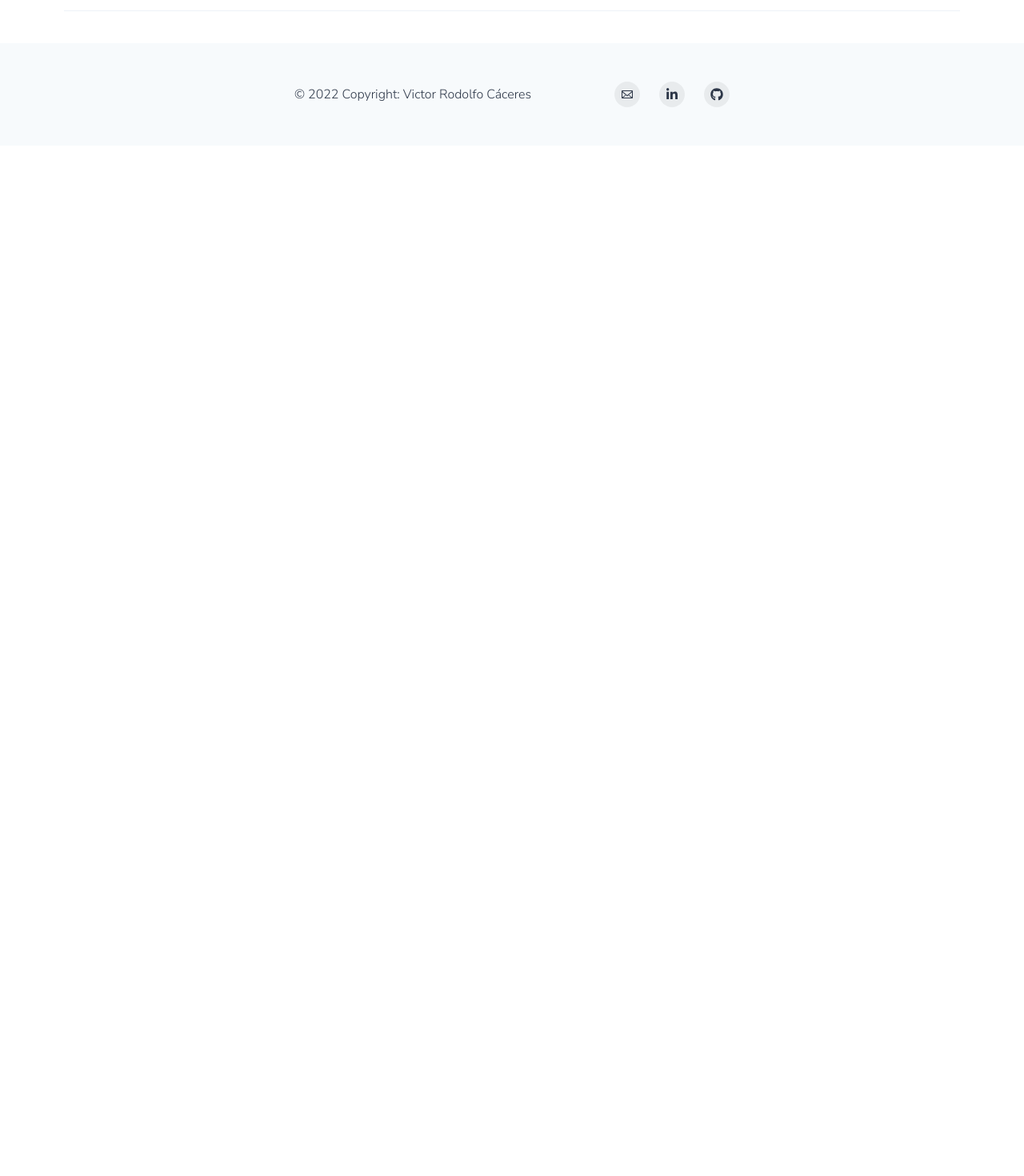
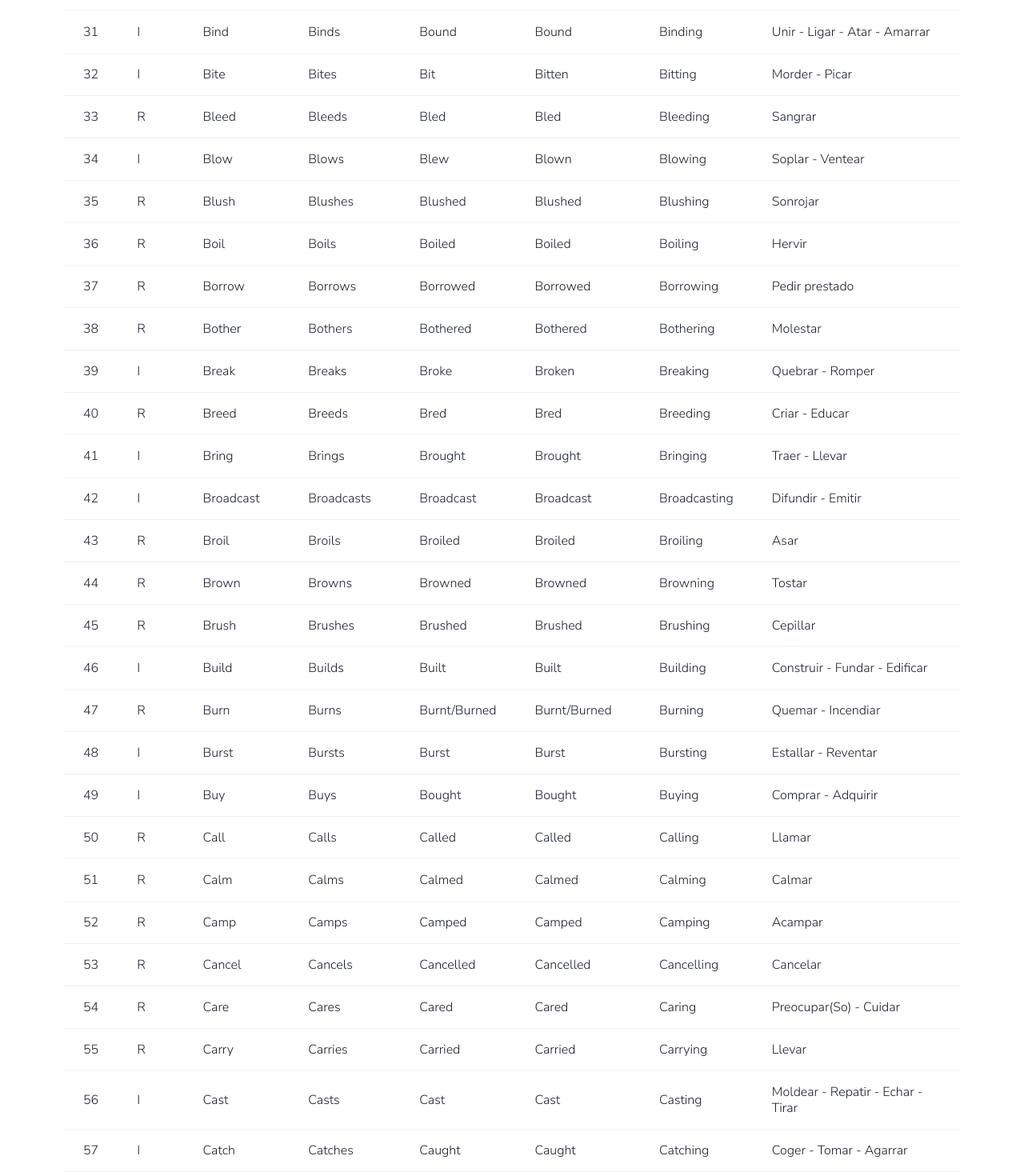
Before and after one commit to sherlock28/list-verb-english, a React (Create React App) app: page / in a window 1280 px wide. Shown: the part 1840-3310 px from the top of the page at 80% size. Before the commit the page ends 2022 px from the top, so only its background shows below. Built offline with nearby package versions, Linux system fonts and the light colour scheme.

Commit message:
Added new verbs

```diff
--- a/src/data/listOfVerbs.js
+++ b/src/data/listOfVerbs.js
@@ -289,4 +289,304 @@ export const listOfVerbs = [
         "gerund": "Bidding",
         "meaning": "Mandar - Ordenar",
     },
+    {
+        "id": 31,
+        "type": "I",
+        "simpleForm": "Bind",
+        "thirdPerson": "Binds",
+        "simplePast": "Bound",
+        "pastParticiple": "Bound",
+        "gerund": "Binding",
+        "meaning": "Unir - Ligar - Atar - Amarrar",
+    },
+    {
+        "id": 32,
+        "type": "I",
+        "simpleForm": "Bite",
+        "thirdPerson": "Bites",
+        "simplePast": "Bit",
+        "pastParticiple": "Bitten",
+        "gerund": "Bitting",
+        "meaning": "Morder - Picar",
+    },
+    {
+        "id": 33,
+        "type": "R",
+        "simpleForm": "Bleed",
+        "thirdPerson": "Bleeds",
+        "simplePast": "Bled",
+        "pastParticiple": "Bled",
+        "gerund": "Bleeding",
+        "meaning": "Sangrar",
+    },
+    {
+        "id": 34,
+        "type": "I",
+        "simpleForm": "Blow",
+        "thirdPerson": "Blows",
+        "simplePast": "Blew",
+        "pastParticiple": "Blown",
+        "gerund": "Blowing",
+        "meaning": "Soplar - Ventear",
+    },
+    {
+        "id": 35,
+        "type": "R",
+        "simpleForm": "Blush",
+        "thirdPerson": "Blushes",
+        "simplePast": "Blushed",
+        "pastParticiple": "Blushed",
+        "gerund": "Blushing",
+        "meaning": "Sonrojar",
+    },
+    {
+        "id": 36,
+        "type": "R",
+        "simpleForm": "Boil",
+        "thirdPerson": "Boils",
+        "simplePast": "Boiled",
+        "pastParticiple": "Boiled",
+        "gerund": "Boiling",
+        "meaning": "Hervir",
+    },
+    {
+        "id": 37,
+        "type": "R",
+        "simpleForm": "Borrow",
+        "thirdPerson": "Borrows",
+        "simplePast": "Borrowed",
+        "pastParticiple": "Borrowed",
+        "gerund": "Borrowing",
+        "meaning": "Pedir prestado",
+    },
+    {
+        "id": 38,
+        "type": "R",
+        "simpleForm": "Bother",
+        "thirdPerson": "Bothers",
+        "simplePast": "Bothered",
+        "pastParticiple": "Bothered",
+        "gerund": "Bothering",
+        "meaning": "Molestar",
+    },
+    {
+        "id": 39,
+        "type": "I",
+        "simpleForm": "Break",
+        "thirdPerson": "Breaks",
+        "simplePast": "Broke",
+        "pastParticiple": "Broken",
+        "gerund": "Breaking",
+        "meaning": "Quebrar - Romper",
+    },
+    {
+        "id": 40,
+        "type": "R",
+        "simpleForm": "Breed",
+        "thirdPerson": "Breeds",
+        "simplePast": "Bred",
+        "pastParticiple": "Bred",
+        "gerund": "Breeding",
+        "meaning": "Criar - Educar",
+    },
+    {
+        "id": 41,
+        "type": "I",
+        "simpleForm": "Bring",
+        "thirdPerson": "Brings",
+        "simplePast": "Brought",
+        "pastParticiple": "Brought",
+        "gerund": "Bringing",
+        "meaning": "Traer - Llevar",
+    },
+    {
+        "id": 42,
+        "type": "I",
+        "simpleForm": "Broadcast",
+        "thirdPerson": "Broadcasts",
+        "simplePast": "Broadcast",
+        "pastParticiple": "Broadcast",
+        "gerund": "Broadcasting",
+        "meaning": "Difundir - Emitir",
+    },
+    {
+        "id": 43,
+        "type": "R",
+        "simpleForm": "Broil",
+        "thirdPerson": "Broils",
+        "simplePast": "Broiled",
+        "pastParticiple": "Broiled",
+        "gerund": "Broiling",
+        "meaning": "Asar",
+    },
+    {
+        "id": 44,
+        "type": "R",
+        "simpleForm": "Brown",
+        "thirdPerson": "Browns",
+        "simplePast": "Browned",
+        "pastParticiple": "Browned",
+        "gerund": "Browning",
+        "meaning": "Tostar",
+    },
+    {
+        "id": 45,
+        "type": "R",
+        "simpleForm": "Brush",
+        "thirdPerson": "Brushes",
+        "simplePast": "Brushed",
+        "pastParticiple": "Brushed",
+        "gerund": "Brushing",
+        "meaning": "Cepillar",
+    },
+    {
+        "id": 46,
+        "type": "I",
+        "simpleForm": "Build",
+        "thirdPerson": "Builds",
+        "simplePast": "Built",
+        "pastParticiple": "Built",
+        "gerund": "Building",
+        "meaning": "Construir - Fundar - Edificar",
+    },
+    {
+        "id": 47,
+        "type": "R",
+        "simpleForm": "Burn",
+        "thirdPerson": "Burns",
+        "simplePast": "Burnt/Burned",
+        "pastParticiple": "Burnt/Burned",
+        "gerund": "Burning",
+        "meaning": "Quemar - Incendiar",
+    },
+    {
+        "id": 48,
+        "type": "I",
+        "simpleForm": "Burst",
+        "thirdPerson": "Bursts",
+        "simplePast": "Burst",
+        "pastParticiple": "Burst",
+        "gerund": "Bursting",
+        "meaning": "Estallar - Reventar",
+    },
+    {
+        "id": 49,
+        "type": "I",
+        "simpleForm": "Buy",
+        "thirdPerson": "Buys",
+        "simplePast": "Bought",
+        "pastParticiple": "Bought",
+        "gerund": "Buying",
+        "meaning": "Comprar - Adquirir",
+    },
+    {
+        "id": 50,
+        "type": "R",
+        "simpleForm": "Call",
+        "thirdPerson": "Calls",
+        "simplePast": "Called",
+        "pastParticiple": "Called",
+        "gerund": "Calling",
+        "meaning": "Llamar",
+    },
+    {
+        "id": 51,
+        "type": "R",
+        "simpleForm": "Calm",
+        "thirdPerson": "Calms",
+        "simplePast": "Calmed",
+        "pastParticiple": "Calmed",
+        "gerund": "Calming",
+        "meaning": "Calmar",
+    },
+    {
+        "id": 52,
+        "type": "R",
+        "simpleForm": "Camp",
+        "thirdPerson": "Camps",
+        "simplePast": "Camped",
+        "pastParticiple": "Camped",
+        "gerund": "Camping",
+        "meaning": "Acampar",
+    },
+    {
+        "id": 53,
+        "type": "R",
+        "simpleForm": "Cancel",
+        "thirdPerson": "Cancels",
+        "simplePast": "Cancelled",
+        "pastParticiple": "Cancelled",
+        "gerund": "Cancelling",
+        "meaning": "Cancelar",
+    },
+    {
+        "id": 54,
+        "type": "R",
+        "simpleForm": "Care",
+        "thirdPerson": "Cares",
+        "simplePast": "Cared",
+        "pastParticiple": "Cared",
+        "gerund": "Caring",
+        "meaning": "Preocupar(So) - Cuidar",
+    },
+    {
+        "id": 55,
+        "type": "R",
+        "simpleForm": "Carry",
+        "thirdPerson": "Carries",
+        "simplePast": "Carried",
+        "pastParticiple": "Carried",
+        "gerund": "Carrying",
+        "meaning": "Llevar",
+    },
+    {
+        "id": 56,
+        "type": "I",
+        "simpleForm": "Cast",
+        "thirdPerson": "Casts",
+        "simplePast": "Cast",
+        "pastParticiple": "Cast",
+        "gerund": "Casting",
+        "meaning": "Moldear - Repatir - Echar - Tirar",
+    },
+    {
+        "id": 57,
+        "type": "I",
+        "simpleForm": "Catch",
+        "thirdPerson": "Catches",
+        "simplePast": "Caught",
+        "pastParticiple": "Caught",
+        "gerund": "Catching",
+        "meaning": "Coger - Tomar - Agarrar",
+    },
+    {
+        "id": 58,
+        "type": "R",
+        "simpleForm": "Celebrate",
+        "thirdPerson": "Celebrates",
+        "simplePast": "Celebrated",
+        "pastParticiple": "Celebrated",
+        "gerund": "Celebrating",
+        "meaning": "Celebrar",
+    },
+    {
+        "id": 59,
+        "type": "R",
+        "simpleForm": "Change",
+        "thirdPerson": "Changes",
+        "simplePast": "Changed",
+        "pastParticiple": "Changed",
+        "gerund": "Changing",
+        "meaning": "Cambiar",
+    },
+    {
+        "id": 60,
+        "type": "R",
+        "simpleForm": "Charge",
+        "thirdPerson": "Charges",
+        "simplePast": "Charged",
+        "pastParticiple": "Charged",
+        "gerund": "Charging",
+        "meaning": "Cargar",
+    },
 ];
```
